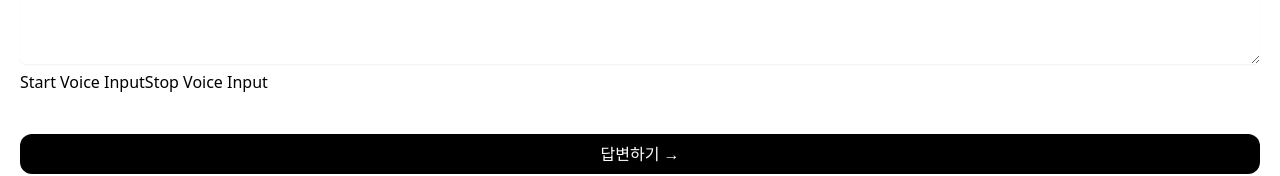
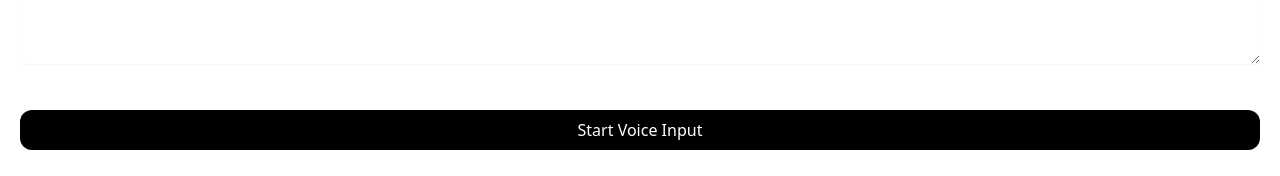
Before and after one commit to yunsoShin/AI_Interviewer, a Next.js app: page /customquestion in a window 1280 px wide. Shown: the part 759-935 px from the top of the page. Built offline with nearby package versions, Linux system fonts and the light colour scheme; no server answers.

Commit message:
voice버튼 UI 변경

```diff
--- a/src/components/answer.js
+++ b/src/components/answer.js
@@ -52,10 +52,14 @@ function Answer() {
             className="w-full rounded-md border-gray-300 shadow-sm focus:border-black focus:ring-black mt-5"
             placeholder={"  This is conducted/progressed by chain reactions."}
           />
-          <button onClick={startListening}>Start Voice Input</button>
-          <button onClick={stopListening}>Stop Voice Input</button>
           <button
             className="bg-black rounded-xl text-white font-medium px-4 py-2 sm:mt-10 mt-8 hover:bg-black/80 w-full"
+            onClick={startListening}
+          >
+            Start Voice Input
+          </button>
+          <button
+            className="bg-black rounded-xl text-white font-medium px-4 py-2 sm:mt-7 mt-5 hover:bg-black/80 w-full"
             onClick={(e) => {
               e.preventDefault();
               setContent(() => [
```
